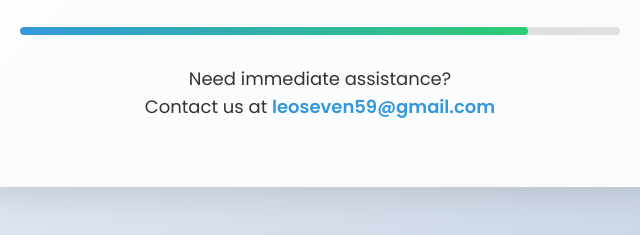
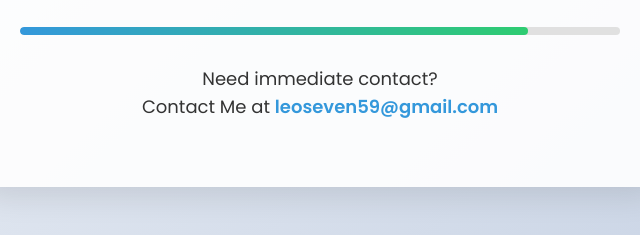
Before and after one commit to Barok-Getachew/Barok-Getachew.github.io, a plain HTML site: page index.html in a window 1280 px wide. Shown: the part 461-696 px from the top of the page, 320-960 px from the left. Drawn offline with Linux system fonts and the light colour scheme.

Commit message:
Update index.html

```diff
--- a/index.html
+++ b/index.html
@@ -93,7 +93,7 @@
 
 
         <div class="contact">
-            <p>Need immediate assistance?<br>Contact us at <a href="mailto:leoseven59@gmail.com">leoseven59@gmail.com</a></p>
+            <p>Need immediate contact?<br>Contact Me at <a href="mailto:leoseven59@gmail.com">leoseven59@gmail.com</a></p>
         </div>
     </div>
 </body>
```
